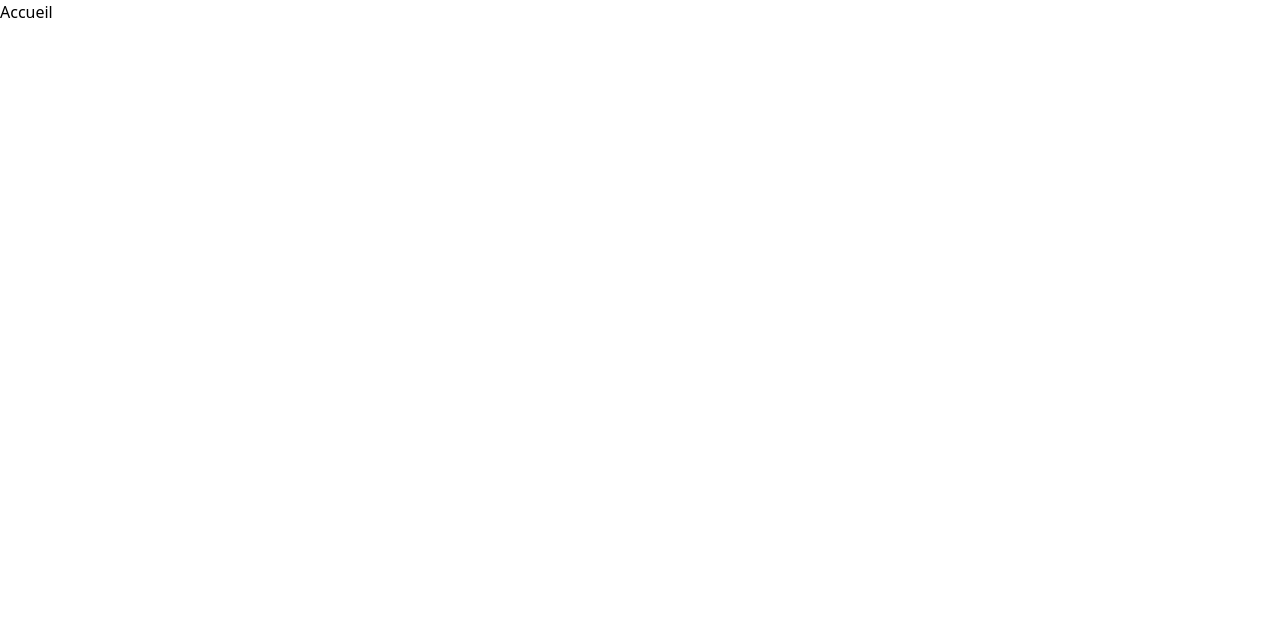
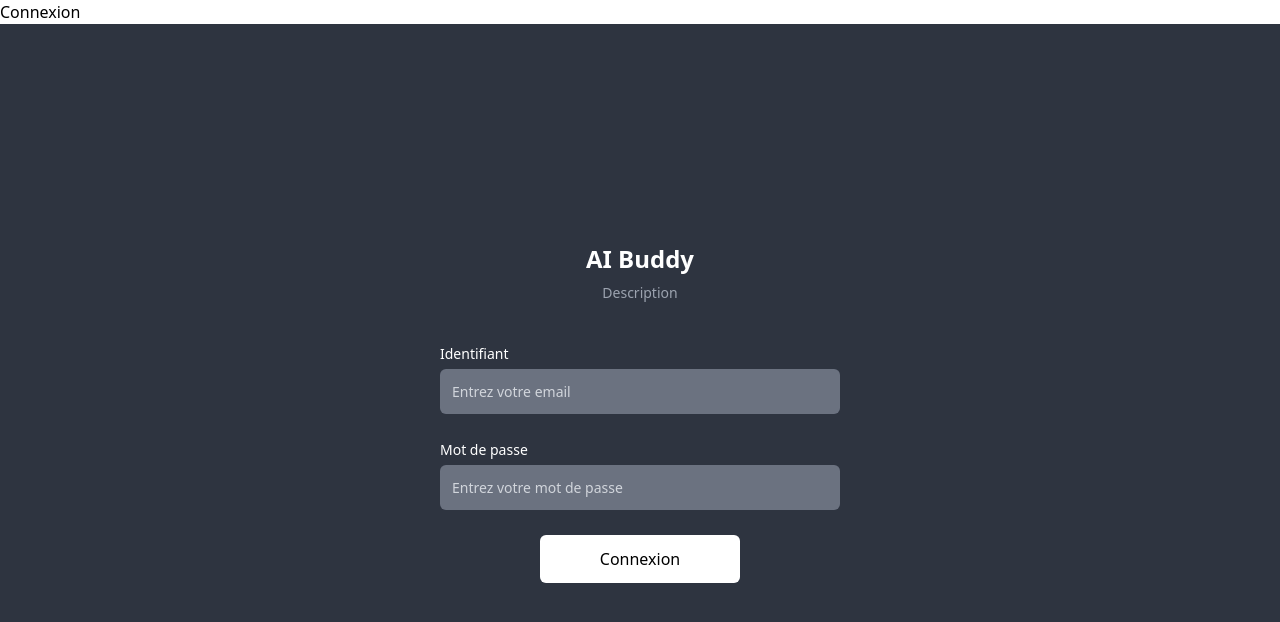
Before and after one commit to andrew-phakeovilay/AI-Buddy-TBS-education, a React (Vite) app in the folder ia-buddy-front-end/: page /login in a window 1280 px wide. Before the commit this address had no page. Shown: the top 622 px of the page. Built offline with nearby package versions, Linux system fonts and the light colour scheme.

Commit message:
login first commit

```diff
--- a/ia-buddy-front-end/src/App.tsx
+++ b/ia-buddy-front-end/src/App.tsx
@@ -1,26 +1,24 @@
-import { useState } from 'react'
-import reactLogo from './assets/react.svg'
-import viteLogo from '/vite.svg'
+
 import './App.css'
 import { BrowserRouter, Link, Route, Routes } from 'react-router-dom'
-import { Home } from './pages/Home'
+import { Login } from './pages/Login'
 
 function App() {
-  const [count, setCount] = useState(0)
+
 
   return (
     <BrowserRouter>
 
       <nav>
 
-        <Link to="/">Accueil</Link>
+        <Link to="/login">Connexion</Link>
 
 
       </nav>
 
       <Routes>
 
-        <Route path="/" element={<Home />} />
+        <Route path="/login" element={<Login />} />
 
 
       </Routes>
--- /dev/null
+++ b/ia-buddy-front-end/src/pages/Login.tsx
@@ -0,0 +1,28 @@
+import "../style/login.css"
+
+export function Login() {
+  return (
+    <div className="login-container">
+      <form className="login-form">
+        <h1 className="login-title">AI Buddy</h1>
+        <p className="login-description">Description</p>
+
+        <ul>
+          <li>
+            <label htmlFor="mail">Identifiant</label>
+            <input placeholder="Entrez votre email" type="email" />
+          </li>
+
+          <li>
+            <label htmlFor="password">Mot de passe</label>
+            <input placeholder="Entrez votre mot de passe" type="password" />
+          </li>
+
+          <li>
+            <button type="submit">Connexion</button>
+          </li>
+        </ul>
+      </form>
+    </div>
+  );
+}
--- /dev/null
+++ b/ia-buddy-front-end/src/style/login.css
@@ -0,0 +1,77 @@
+/* Conteneur global */
+.login-container {
+  min-height: 100vh;
+  background-color: #2e3440; /* fond sombre */
+  display: flex;
+  justify-content: center;
+  align-items: center;
+}
+
+/* Formulaire */
+.login-form {
+  width: 100%;
+  max-width: 400px;
+  text-align: center;
+  color: white;
+}
+
+/* Titre + description */
+.login-title {
+  font-size: 24px;
+  font-weight: bold;
+  margin-bottom: 5px;
+}
+
+.login-description {
+  font-size: 14px;
+  color: #9ca3af;
+  margin-bottom: 40px;
+}
+
+/* Champs */
+.login-form ul {
+  list-style: none;
+  padding: 0;
+}
+
+.login-form li {
+  margin-bottom: 25px;
+  display: flex;
+  flex-direction: column;
+  text-align: left;
+}
+
+.login-form label {
+  margin-bottom: 5px;
+  font-size: 14px;
+}
+
+.login-form input {
+  background-color: #6b7280;
+  border: none;
+  padding: 12px;
+  border-radius: 6px;
+  color: white;
+  font-size: 14px;
+}
+
+.login-form input::placeholder {
+  color: #d1d5db;
+}
+
+/* Bouton */
+.login-form button {
+  background-color: white;
+  color: black;
+  padding: 12px 18px;
+  font-size: 16px;
+  border: none;
+  border-radius: 6px;
+  cursor: pointer;
+  width: 50%;
+  align-self: center;
+}
+
+.login-form button:hover {
+  opacity: 0.9;
+}
```
